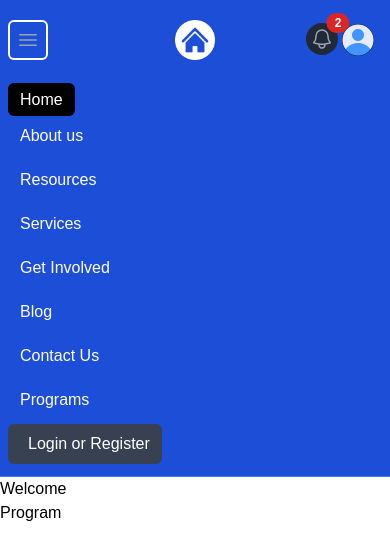
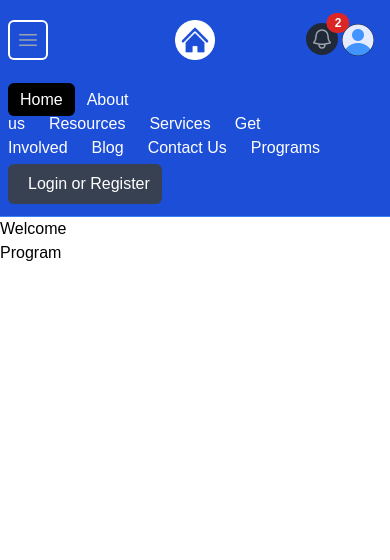
Before and after one commit to moraaruth/WeThrive, a Next.js app: page / in a window 390 px wide. Both pictures are taken after a click on the button "Open main menu". Shown: the top 560 px of the page. Built offline with nearby package versions, Linux system fonts and the light colour scheme.

Commit message:
adding correct pathnames to mobile menu

```diff
--- a/components/Navbar.jsx
+++ b/components/Navbar.jsx
@@ -240,43 +240,43 @@ const Navbar = () => {
               </Link>
               <Link
                 href="/aboutus"
-                className="text-white block rounded-md px-3 py-2 text-base font-medium"
+                className={`${pathname === '/aboutus' ? 'bg-black' : ''} text-white hover:bg-gray-900 hover:text-white rounded-md px-3 py-2`}
                 >
                 About us
               </Link>
               <Link
                 href="/resources"
-                className="text-white block rounded-md px-3 py-2 text-base font-medium"
+                className={`${pathname === '/resources' ? 'bg-black' : ''} text-white hover:bg-gray-900 hover:text-white rounded-md px-3 py-2`}
                 >
                 Resources
               </Link>
               <Link
                 href="/services"
-                className="text-white block rounded-md px-3 py-2 text-base font-medium"
+                className={`${pathname === '/services' ? 'bg-black' : ''} text-white hover:bg-gray-900 hover:text-white rounded-md px-3 py-2`}
                 >
                 Services
               </Link>
               <Link
                 href="/getinvolved"
-                className="text-white block rounded-md px-3 py-2 text-base font-medium"
+                className={`${pathname === '/getinvolved' ? 'bg-black' : ''} text-white hover:bg-gray-900 hover:text-white rounded-md px-3 py-2`}
                 >
                 Get Involved
               </Link>
               <Link
                 href="/blog"
-                className="text-white block rounded-md px-3 py-2 text-base font-medium"
+                className={`${pathname === '/blog' ? 'bg-black' : ''} text-white hover:bg-gray-900 hover:text-white rounded-md px-3 py-2`}
                 >
                 Blog
               </Link>
               <Link
                 href="/contactus"
-                className="text-white block rounded-md px-3 py-2 text-base font-medium"
+                className={`${pathname === '/contactus' ? 'bg-black' : ''} text-white hover:bg-gray-900 hover:text-white rounded-md px-3 py-2`}
                 >
                 Contact Us
               </Link>
               <Link
                 href="/programs"
-                className="text-white block rounded-md px-3 py-2 text-base font-medium"
+                className={`${pathname === '/programs' ? 'bg-black' : ''} text-white hover:bg-gray-900 hover:text-white rounded-md px-3 py-2`}
                 >
                 Programs
               </Link>
```
Lines whose indentation alone changed are shown as unchanged.
